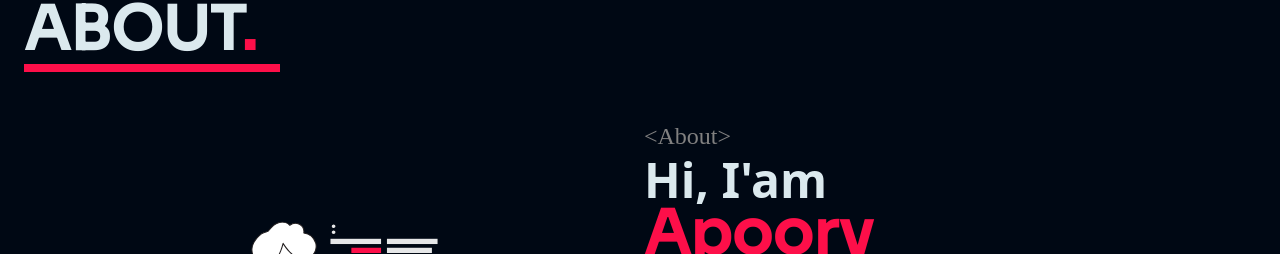
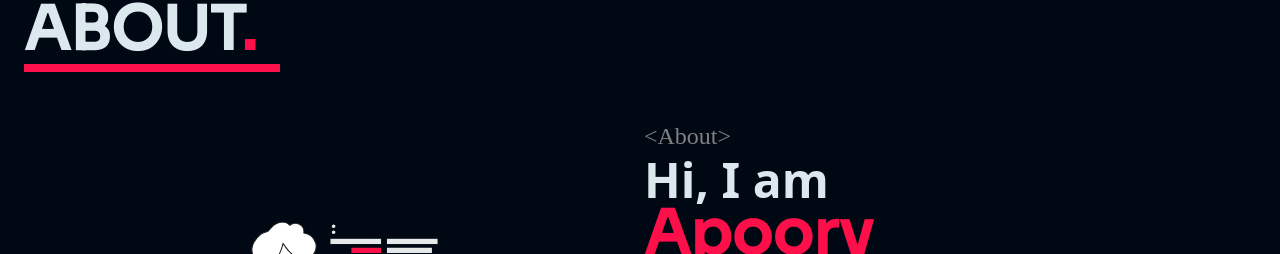
Before and after one commit to apoorvcodes/nextjs-portfolio, a Next.js app: page / in a window 1280 px wide. Shown: the part 754-1008 px from the top of the page. Built offline with nearby package versions, Linux system fonts and the light colour scheme; a web font is replaced by a local one.

Commit message:
fix: ' from about

```diff
--- a/components/Aboutme.tsx
+++ b/components/Aboutme.tsx
@@ -22,7 +22,7 @@ const Aboutme = () => {
 
         <div className="flex flex-col  text-3xl text-cream p-6 md:pl-1">
           <div className="text-2xl text-gry font-brd pb-1">{tags.start}</div>
-          <h1 className="text-5xl font-bold font-sans">Hi, I'am</h1>
+          <h1 className="text-5xl font-bold font-sans">Hi, I am</h1>
           <h1 className="text-6xl font-bold  font-sora pb-2 text-prime">
             Apoorv
           </h1>
```
